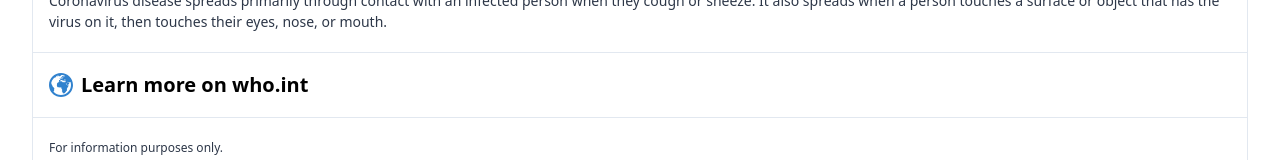
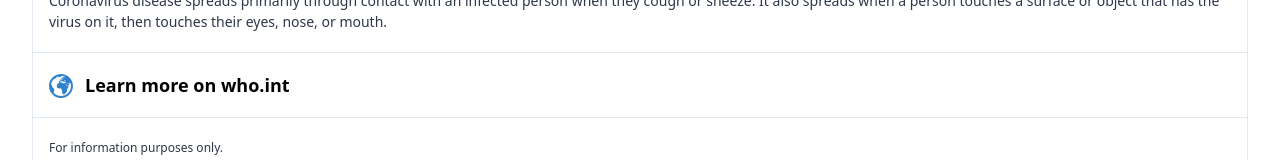
Before and after one commit to dance2die/demo.tailwind-covid19-google, a React (Create React App) app: page / in a window 1280 px wide. Shown: the part 414-574 px from the top of the page. Built offline with nearby package versions, Linux system fonts and the light colour scheme.

Commit message:
Fixed globe thingy

```diff
--- a/src/Definition/Definition.tsx
+++ b/src/Definition/Definition.tsx
@@ -155,8 +155,8 @@ const Definition = () => {
           target='_blank'
           rel='noopener noreferrer'
         >
-          <GlobeIcon fillColor='text-blue-600' />
-          <span className='font-semibold text-xl'>Learn more on who.int</span>
+          <span className="mr-1"><GlobeIcon fillColor='text-blue-600' /></span>
+          <span className='font-semibold text-lg'>Learn more on who.int</span>
         </a>
       </article>
       <article className='p-4 leading-tight'>
```
